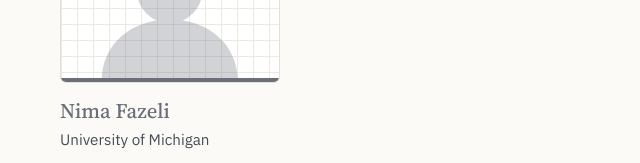
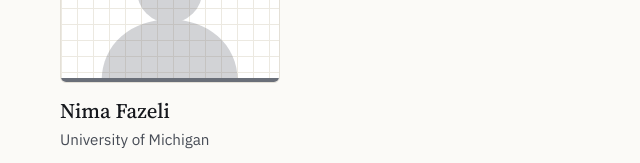
Before and after one commit to From-Skills-to-Complex-Manipulation/from-skills-to-complex-manipulation.github.io, a website: page speakers.html in a window 1280 px wide. Shown: the part 4846-5009 px from the top of the page, 0-640 px from the left. Drawn offline with Linux system fonts and the light colour scheme.

Commit message:
Update speakers.html

```diff
--- a/speakers.html
+++ b/speakers.html
@@ -200,7 +200,7 @@
         <li class="talk">
           <div class="talk-person person">
             <div class="person-photo"><svg viewBox="0 0 64 58" aria-hidden="true" focusable="false"><circle cx="32" cy="22" r="13" fill="currentColor"/><path d="M5 58c0-15 12-24.5 27-24.5S59 43 59 58z" fill="currentColor"/></svg></div>
-            <h3 class="tba">Nima Fazeli</h3>
+            <h3>Nima Fazeli</h3>
             <p class="person-affil tba">University of Michigan</p>
             <p class="person-talk tba"><span class="person-label">Expected topic</span>Robotic Manipulation and Embodied Intelligence</p>
           </div>
```
